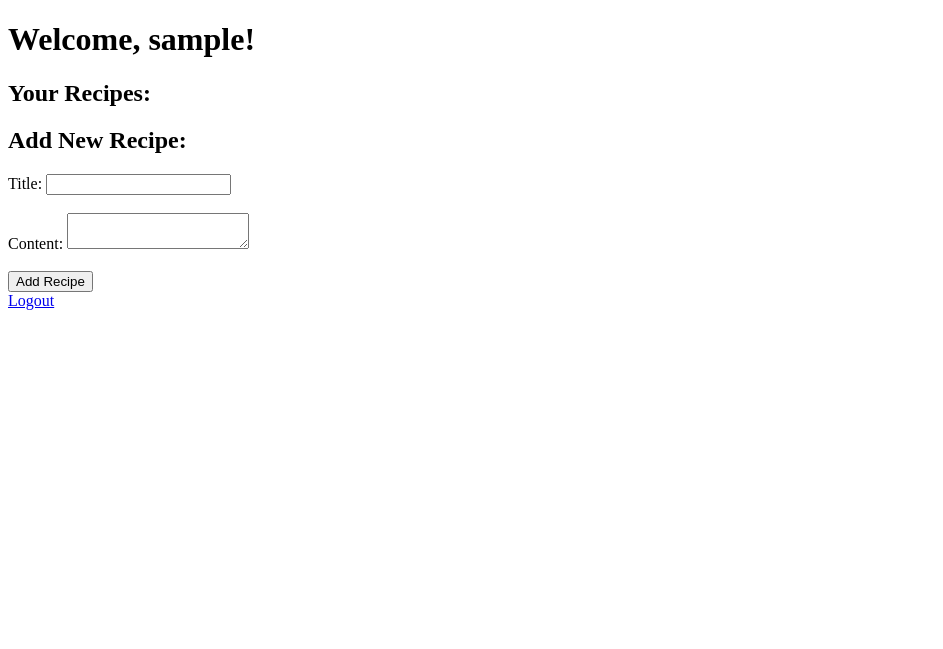
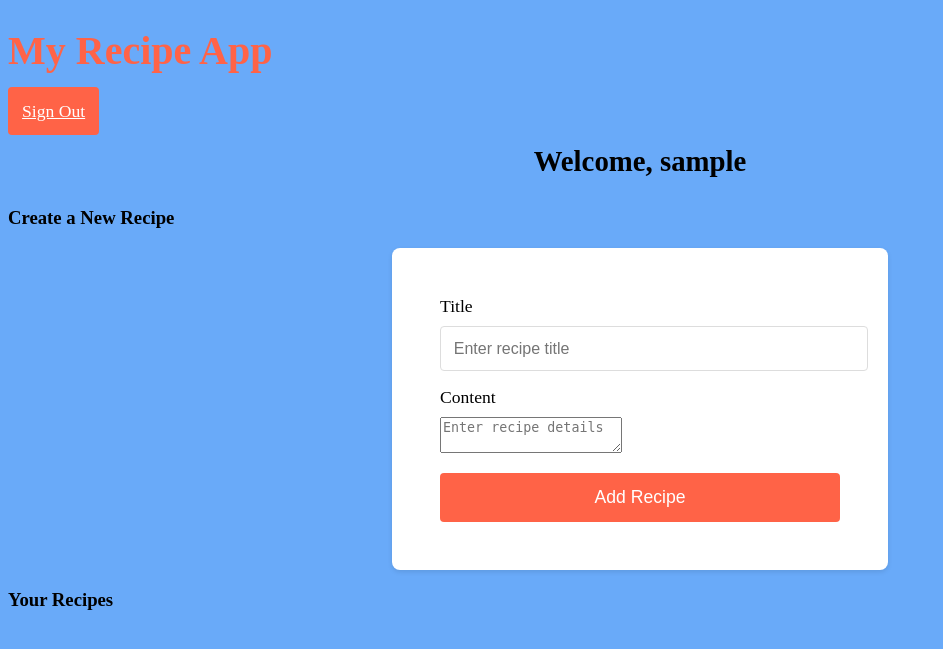
Before and after one commit to Chris-moreton12/MyRecipes, a Flask app: page /dashboard in a window 1280 px wide. Shown: the top 649 px of the page, without its empty margins (0-943 px from the left). Run offline with Flask 2, Linux system fonts and the light colour scheme; the visitor is signed in with stand-in values (Sample User, id 1); data that the repository does not hold is empty.

Commit message:
stylesheet link added to edit page, css editied for larger login box, dashboard.html populated to recicve css stylin

```diff
--- a/templates/dashboard.html
+++ b/templates/dashboard.html
@@ -4,32 +4,53 @@
     <meta charset="UTF-8">
     <meta name="viewport" content="width=device-width, initial-scale=1.0">
     <title>Dashboard</title>
+    <link rel="stylesheet" href="{{ url_for('static', filename='css/style.css') }}">
 </head>
 <body>
-    <h1>Welcome, {{ username }}!</h1>
-    <h2>Your Recipes:</h2>
-    <ul>
-        {% for recipe in recipes %}
-            <li>
-                <strong>{{ recipe.title }}</strong><br>
-                {{ recipe.content }}<br>
-                <a href="{{ url_for('edit_recipe', recipe_id=recipe['_id']) }}">Edit</a>
-                <form action="{{ url_for('delete_recipe', recipe_id=recipe['_id']) }}" method="POST" style="display:inline;">
-                    <button type="submit">Delete</button>
-                </form>
-            </li>
-        {% endfor %}
-    </ul>
+    <header>
+        <h1 class="page-title">My Recipe App</h1>
+        <div class="sign-out">
+            <a href="{{ url_for('logout') }}" class="btn btn-signout">Sign Out</a>
+        </div>
+    </header>
 
-    <h2>Add New Recipe:</h2>
-    <form action="{{ url_for('dashboard') }}" method="POST">
-        <label for="title">Title:</label>
-        <input type="text" name="title" required><br><br>
-        <label for="content">Content:</label>
-        <textarea name="content" required></textarea><br><br>
-        <button type="submit">Add Recipe</button>
-    </form>
+    <div class="dashboard-container">
+        <h2>Welcome, {{ username }}</h2>
 
-    <a href="{{ url_for('logout') }}">Logout</a>
+        <!-- Create Recipe Form -->
+        <section class="create-recipe">
+            <h3>Create a New Recipe</h3>
+            <form method="POST" action="{{ url_for('dashboard') }}">
+                <div class="form-group">
+                    <label for="title">Title</label>
+                    <input type="text" id="title" name="title" placeholder="Enter recipe title" required>
+                </div>
+                <div class="form-group">
+                    <label for="content">Content</label>
+                    <textarea id="content" name="content" placeholder="Enter recipe details" required></textarea>
+                </div>
+                <button type="submit" class="btn btn-create">Add Recipe</button>
+            </form>
+        </section>
+
+        <!-- Recipe List -->
+        <section class="recipe-list">
+            <h3>Your Recipes</h3>
+            <ul>
+                {% for recipe in recipes %}
+                    <li class="recipe-item">
+                        <h4>{{ recipe['title'] }}</h4>
+                        <p>{{ recipe['content'] }}</p>
+                        <div class="actions">
+                            <a href="{{ url_for('edit_recipe', recipe_id=recipe['_id']) }}" class="btn btn-edit">Edit</a>
+                            <form method="POST" action="{{ url_for('delete_recipe', recipe_id=recipe['_id']) }}" style="display: inline;">
+                                <button type="submit" class="btn btn-delete">Delete</button>
+                            </form>
+                        </div>
+                    </li>
+                {% endfor %}
+            </ul>
+        </section>
+    </div>
 </body>
 </html>
--- a/templates/edit.html
+++ b/templates/edit.html
@@ -4,6 +4,7 @@
     <meta charset="UTF-8">
     <meta name="viewport" content="width=device-width, initial-scale=1.0">
     <title>Edit Recipe</title>
+    <link rel="stylesheet" href="{{ url_for('static', filename='css/style.css') }}">
 </head>
 <body>
     <h1>Edit Recipe</h1>
```
Also changed, not shown: static/css/style.css (line endings or trailing spaces).
